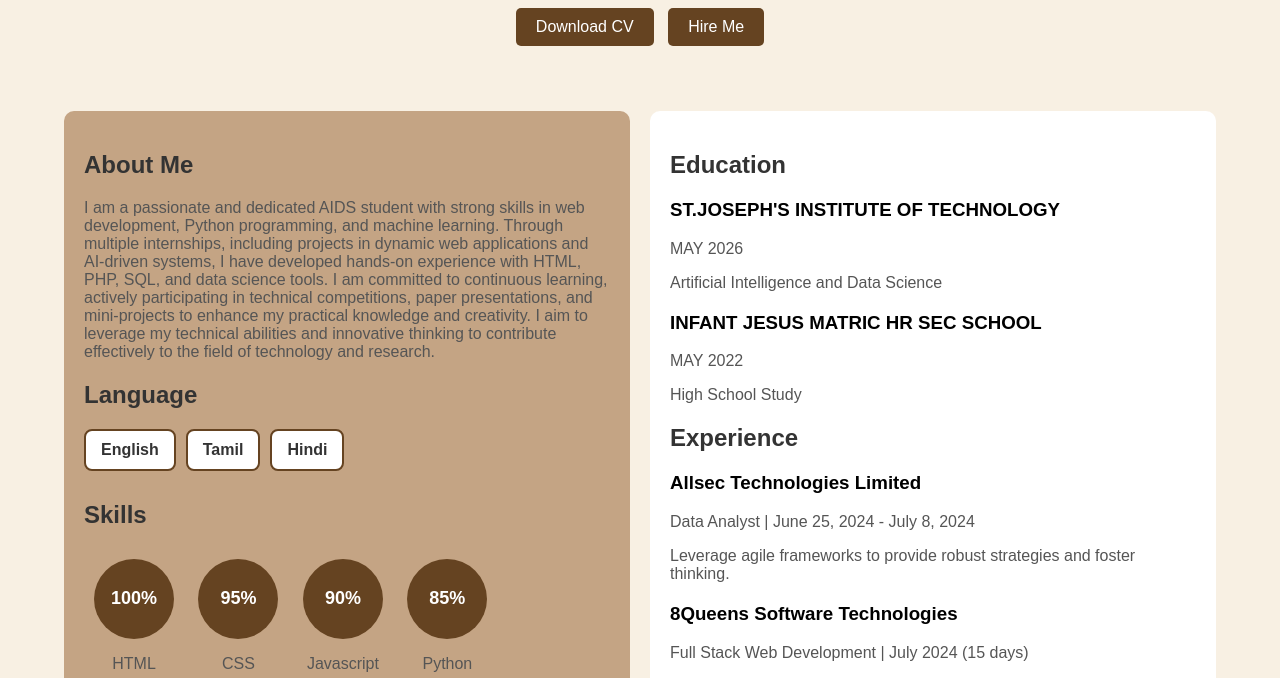
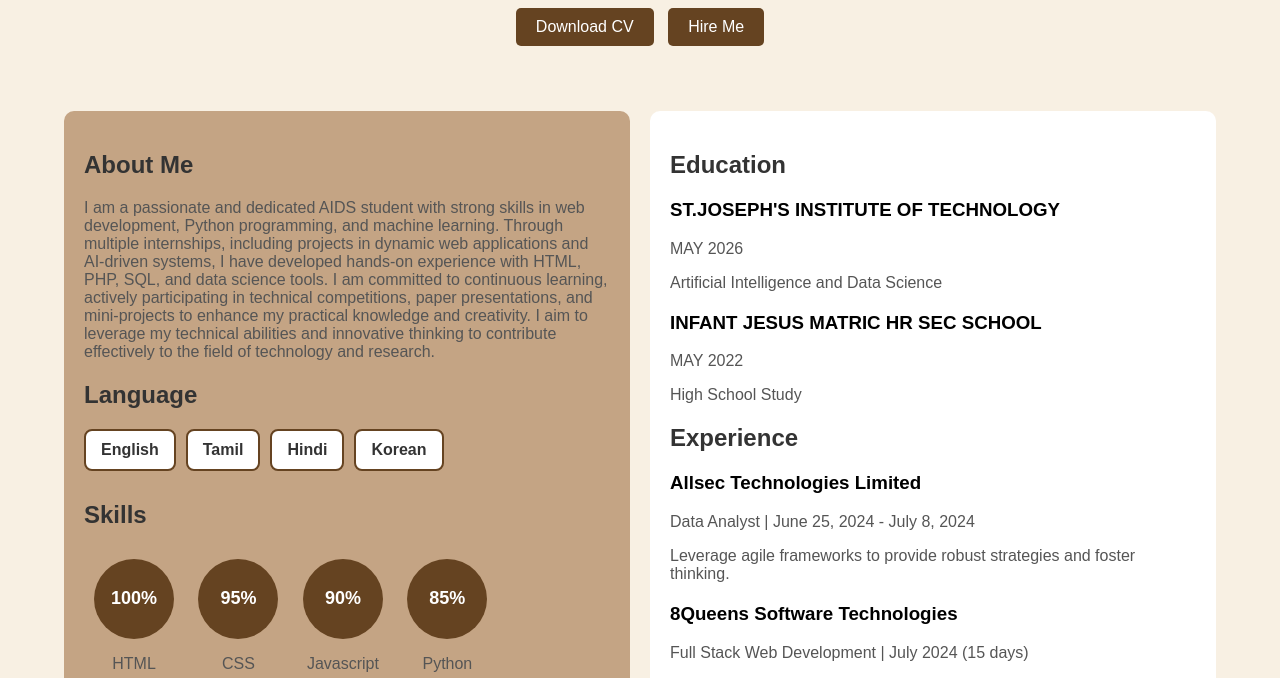
Before and after one commit to lehashree/PORTFOLIO-DAMODARAN-AR, a plain HTML site: page index.html in a window 1280 px wide. Shown: the part 121-799 px from the top of the page. Drawn offline with Linux system fonts and the light colour scheme.

Commit message:
Add files via upload

```diff
--- a/index.html
+++ b/index.html
@@ -30,6 +30,7 @@
             <div class="language-box">English</div>
             <div class="language-box">Tamil</div>
             <div class="language-box">Hindi</div>
+            <div class="language-box">Korean</div>
           </div>
         </div>
 
```
